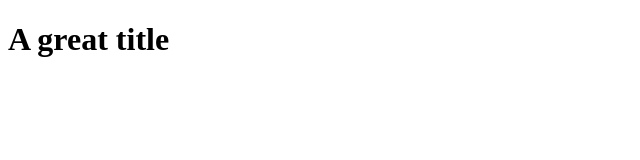
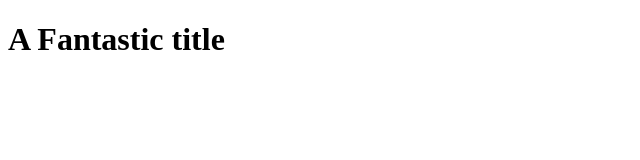
Before and after one commit to ndyuonggmailcom/OpenclassroomsProject, a plain HTML site: page index.html in a window 1280 px wide. Shown: the whole page, without its empty margins (0-640 px from the left). Drawn offline with Linux system fonts and the light colour scheme.

Commit message:
H1 title change

```diff
--- a/index.html
+++ b/index.html
@@ -5,6 +5,6 @@
         <link rel="stylesheet" type="test/css" href="styles.css"
     </head>
     <body>
-        <h1>A great title</title></h1>
+        <h1>A Fantastic title</title></h1>
     </body>
 </html>
```
